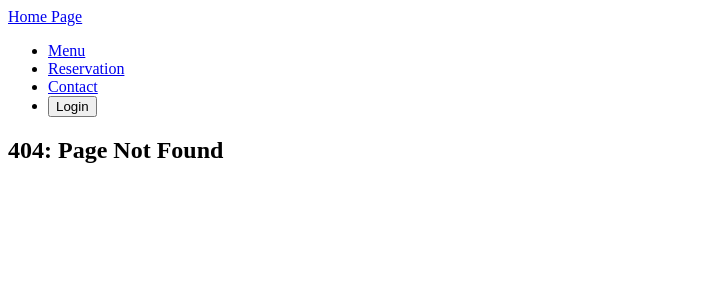
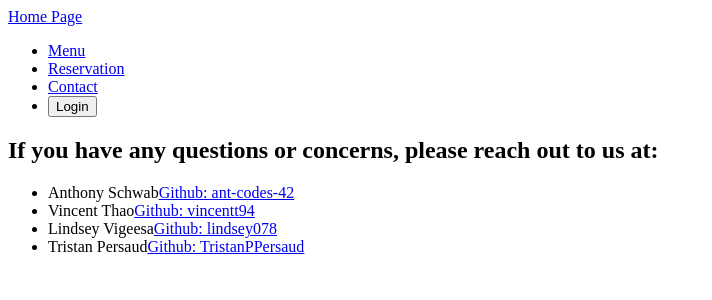
Before and after one commit to ant-codes-42/slurp-society, a React (Vite) app in the folder client/: page /Contact in a window 1280 px wide. Before the commit this address had no page. Shown: the top 300 px of the page, without its empty margins (0-712 px from the left). Built offline with nearby package versions, Linux system fonts and the light colour scheme.

Commit message:
added route to contact on main.tsx

```diff
--- a/client/src/main.tsx
+++ b/client/src/main.tsx
@@ -6,6 +6,7 @@
 import Reservation from "./pages/Reservation";
 import CreateReservation from "./pages/CreateReservation";
 import Error from "./pages/ErrorPage";
+import Contact from "./pages/Contact";
 
 const rootElement = document.getElementById("root");
 
@@ -15,6 +16,7 @@
       <Routes>
         <Route path="/" element={<App />}>
           <Route index element={<Home />} />
+          <Route path ="/Contact" index element ={<Contact />}/>
           <Route path="reservation" element={<Reservation />} />
           <Route path="reservation/create/:slotId" element={<CreateReservation />} />
           <Route path="*" element={<Error />} />
```
